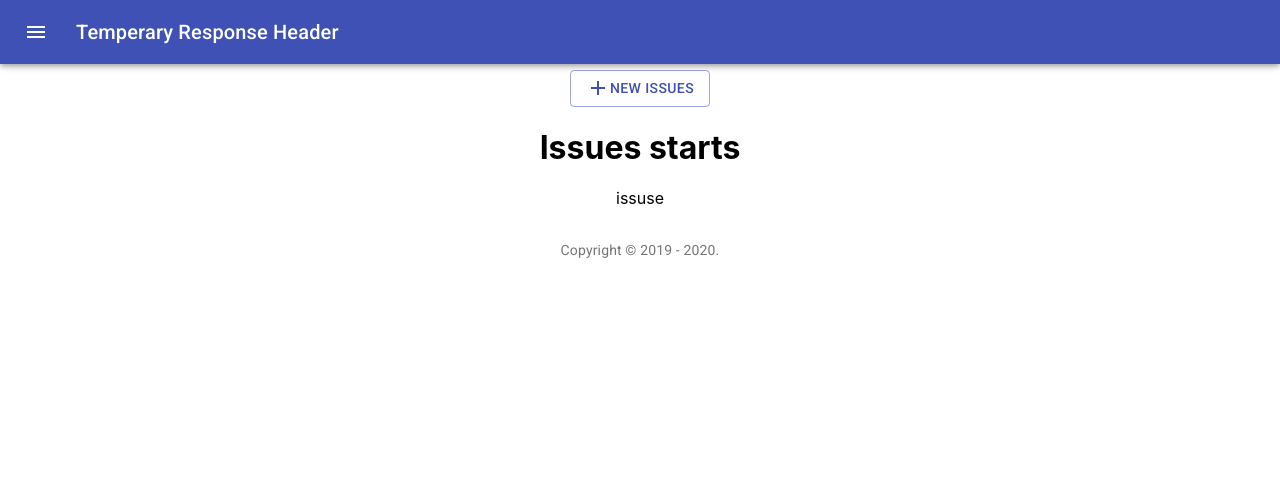
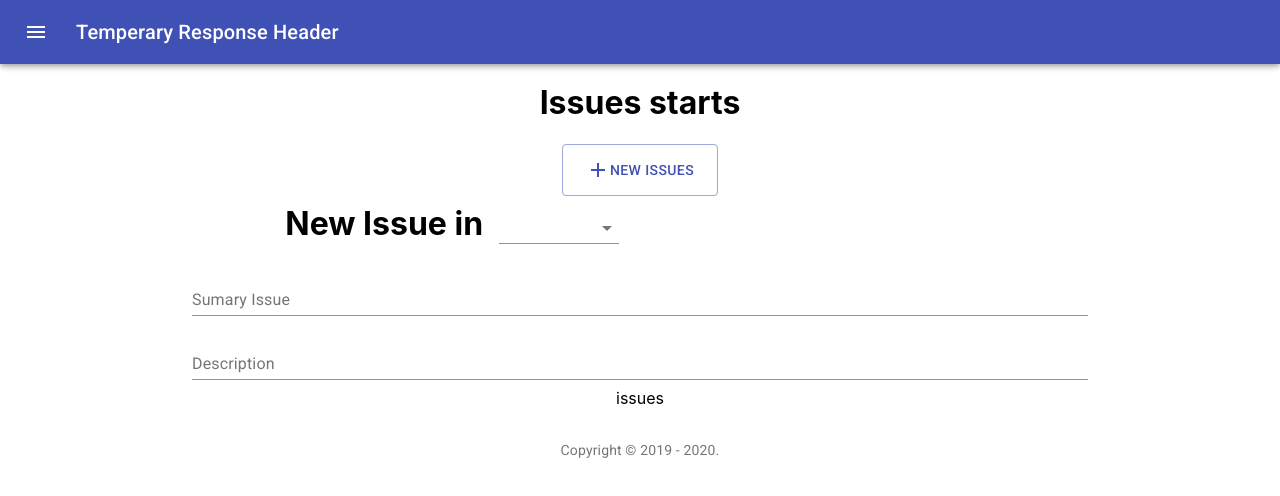
Before and after one commit to hieunugent/workFlowProject, a React (Create React App) app: page /Issues in a window 1280 px wide. Shown: the top 496 px of the page. Built offline with nearby package versions, Linux system fonts and the light colour scheme.

Commit message:
modify issus page with input and projectname

```diff
--- a/src/component/navigation/main.jsx
+++ b/src/component/navigation/main.jsx
@@ -167,7 +167,7 @@ export default function Main() {
             </Route>
             <Route path="/Issues">
               <Issues />
-              issuse
+              issues
             </Route>
             <Route path="/Report">
               <Reports />
--- a/src/component/navigation/tabComponent/issues.js
+++ b/src/component/navigation/tabComponent/issues.js
@@ -1,25 +1,131 @@
 import React from "react";
-import { Button } from "@material-ui/core";
+import { Button, makeStyles, TextField, FormControl, InputLabel, Select, Input, MenuItem, useTheme } from "@material-ui/core";
 import AddIcon from '@material-ui/icons/Add';
 
-export default function Issues(){
+const ITEM_HEIGHT = 48;
+const ITEM_PADDING_TOP = 8;
+const MenuProps = {
+    PaperProps: {
+        style: {
+            maxHeight: ITEM_HEIGHT * 4.5 + ITEM_PADDING_TOP,
+            width: 250,
+        },
+    },
+};
+const useStyles = makeStyles((theme) => ({
+    formInput: {
+        '& > *': {
+            margin: theme.spacing(1),
+            width: '70%',
+        },
+    },
+    newIssue: {
+        '& > *': {
+            margin: theme.spacing(1),
+
+        },
+    },
+    formControl: {
+        margin: theme.spacing(1),
+        minWidth: 120,
+        maxWidth: 300,
+    },
+
+}));
+const names=['project 1', 'project 2','project 3', 'project 4', 'project 5', 'project 6', ];
+function getStyles(name, projectName, theme){
+    return {
+        fontWeight:
+            projectName.indexOf(name) === -1
+                ? theme.typography.fontWeightRegular: theme.typography.fontWeightMedium,
+    };
+}
+function IssueOfProject(){
+    const classes = useStyles();
+    const theme = useTheme();
+    const [projectName, setProjectName] = React.useState([]);
+    const handleChange=(event)=> {
+        console.log(event.target);
+
+        setProjectName(event.target.value);
+    }
+    return (
+        <FormControl className={classes.formControl} >
+           <Select
+           multiple
+           value={projectName}
+                onChange={handleChange}
+                input={<Input/>}
+                renderValue={(seleted)=> {
+                    if (seleted.length ===0){
+                        return <em>Project Name</em>
+                    }
+                    return seleted;
+                }}
+                MenuProps={MenuProps}
+                inputProps={{'aria-label': 'Without label'}}
+                >
+                <MenuItem disabled value="">
+                    <em>Project Name</em>
+                </MenuItem>
+                {names.map((name) => (
+                    <MenuItem key={name} value={name} style={getStyles(name, projectName, theme)}>
+                        {name}
+                    </MenuItem>
+                ))}
+
+           </Select>
+        </FormControl>
+    );
+}
+function AddIssueButton (){
+    const classes = useStyles();
+
     const handleIssueClick = () => {
         console.log("create new issue");
 
     }
-
     return (
-        <div >
+        <div>
             <Button
+                className={classes.newIssue}
                 color="primary"
                 variant="outlined"
                 aria-controls="create-issue"
                 onClick={handleIssueClick}
             >
                 <AddIcon /> New Issues
-           </Button>
+            </Button>
+
+
+                <div className={classes.formInput}>
+                <h1> New Issue in <IssueOfProject/> </h1>
+                <TextField
+                    id="sumary-issue"
+                    style={{ margin: 8 }}
+                    label="Sumary Issue"
+                    fullWidth
+                    placeholder=" Add quick sumary for your issues"
+                    margin="normal"
+                    // InputLabelProps={{
+                    //     shrink: true,
+                    // }}
+                />
+                <TextField id="description" label="Description" />
+
+                </div>
+        </div>
+
+    );
+}
+export default function Issues(){
+
+
+
+    return (
+        <div>
             <h1> Issues starts </h1>
-
+            <AddIssueButton/>
 
         </div>
     );
```
